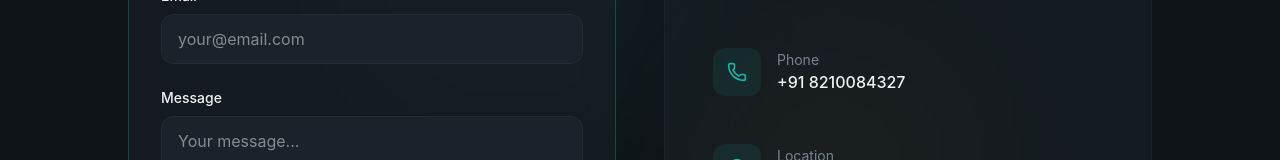
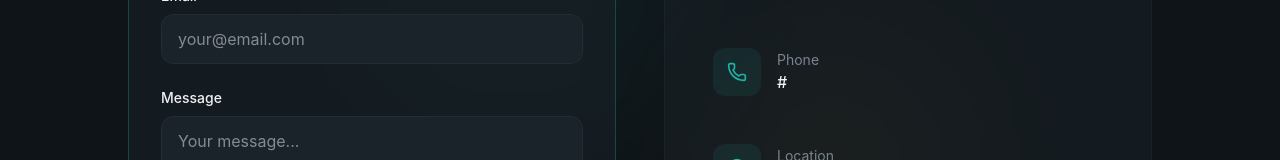
Before and after one commit to thepriyanshu22-oss/dev-personal-portfolio, a React (Vite) app in the folder my-vite-app/: page / in a window 1280 px wide. Shown: the part 6609-6769 px from the top of the page. Built offline with nearby package versions, Linux system fonts and the light colour scheme.

Commit message:
Update Contact.jsx

```diff
--- a/my-vite-app/src/sections/Contact.jsx
+++ b/my-vite-app/src/sections/Contact.jsx
@@ -20,7 +20,7 @@ const contactInfo = [
   {
     icon: Phone,
     label: "Phone",
-    value: "+91 8210084327",
+    value: "#",
     href: "tel:+91 8210084327",
   },
   {
```
